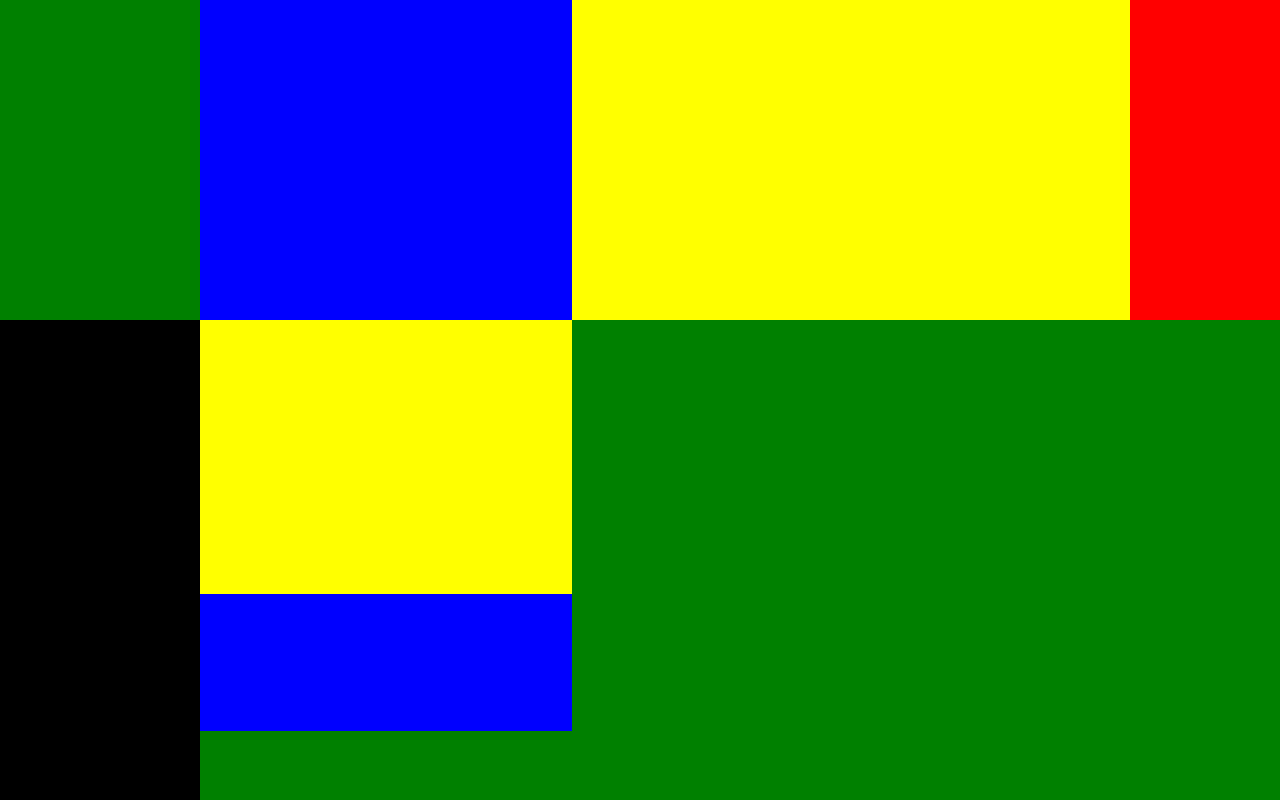
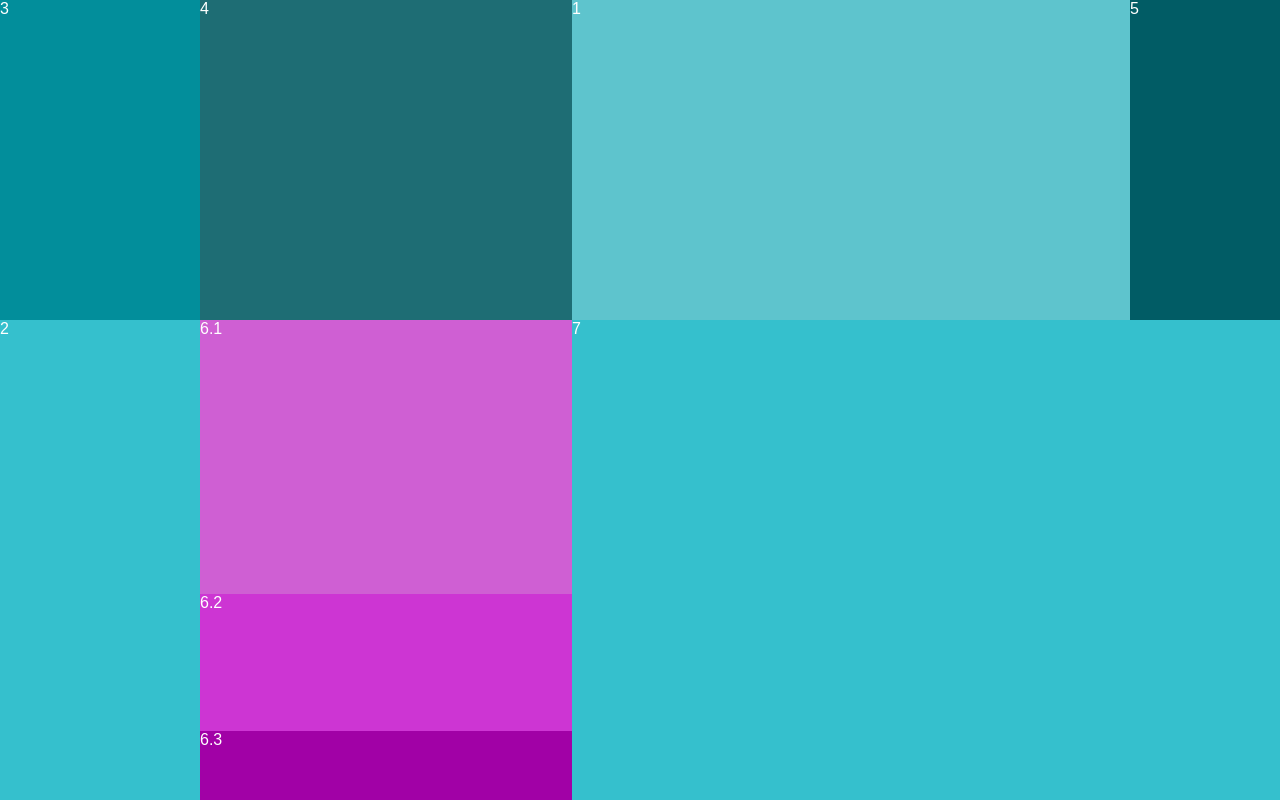
Before and after one commit to bemayr/layouts.js, a plain HTML site: page test.html in a window 1280 px wide. Drawn offline with Linux system fonts and the light colour scheme.

Commit message:
updated test-page

```diff
--- a/style.css
+++ b/style.css
@@ -1,28 +1,20 @@
-.red {
-    color: white;
-    background-color: red;
-}
+.teal1 { background-color: #5EC4CD; }
+.teal2 { background-color: #35C0CD; }
+.teal3 { background-color: #028E9B; }
+.teal4 { background-color: #1E6D74; }
+.teal5 { background-color: #015C65; }
 
-.green {
-    color: white;
-    background-color: green;
-}
-
-.blue {
-    color: white;
-    background-color: blue;
-}
-
-.black {
-    color: white;
-    background-color: black;
-}
-
-.yellow {
-    color: black;
-    background-color: yellow;
-}
+.purple1 { background-color: #CF5FD3; }
+.purple2 { background-color: #CD35D3; }
+.purple3 { background-color: #A101A6; }
+.purple4 { background-color: #7A207D; }
+.purple5 { background-color: #68006C; }
 
 .auto-width-test{
     width: 150px;
 }
+
+div {
+    color: white;
+    font-family: sans-serif;
+}
--- a/test.html
+++ b/test.html
@@ -37,23 +37,22 @@
             <div data-rowdefinition="3*"></div>
         </div>
 
-        <div data-column="2" class="yellow"></div>
-        <div data-column="0" data-row="1" class="black"></div>
-        <div data-columnspan="2" class="green"></div>
-        <div data-column="1" data-rowspan="2" class="blue"></div>
-        <div data-column="3" class="red auto-width-test"></div>
-        <div data-column="1" data-row="1" class="red" data-gridlayout>
-
+        <div data-column="2" class="teal1">1</div>
+        <div data-column="0" data-row="1" class="teal2">2</div>
+        <div data-columnspan="2" class="teal3">3</div>
+        <div data-column="1" data-rowspan="2" class="teal4">4</div>
+        <div data-column="3" class="teal5 auto-width-test">5</div>
+        <div data-column="1" data-row="1" class="teal1" data-gridlayout>
             <div data-rowdefinitions>
                 <div data-rowdefinition="2*"></div>
                 <div data-rowdefinition="*"></div>
                 <div data-rowdefinition="0.5*"></div>
             </div>
-            <div data-row="0" class="yellow"></div>
-            <div data-row="1" class="blue"></div>
-            <div data-row="2" class="green"></div>
+            <div data-row="0" class="purple1">6.1</div>
+            <div data-row="1" class="purple2">6.2</div>
+            <div data-row="2" class="purple3">6.3</div>
         </div>
-        <div data-column="2" data-columnspan="2" data-row="1" class="green" />
+        <div data-column="2" data-columnspan="2" data-row="1" class="teal2">7</div>
     </div>
 </body>
 </html>
```
